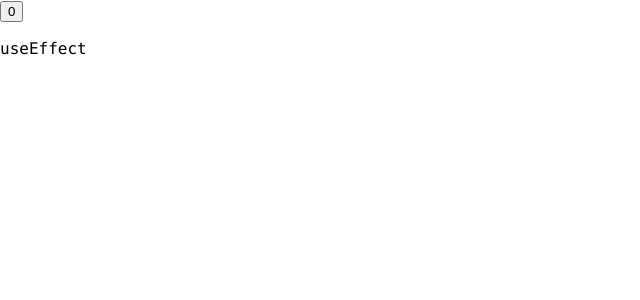
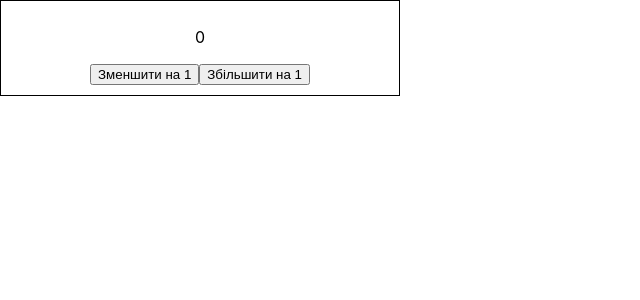
Before and after one commit to skif6623/Counter-on-class, a React (Create React App) app: page / in a window 1280 px wide. Shown: the top 300 px of the page, without its empty margins (0-640 px from the left). Built offline with nearby package versions, Linux system fonts and the light colour scheme.

Commit message:
reviev Counter on useReducer

```diff
--- a/src/App.jsx
+++ b/src/App.jsx
@@ -1,4 +1,3 @@
-// import {Counter} from "./components/Counter/Counter";
 // import {Dropdown} from "./components/Dropdown/Dropdown";
 import shortid from 'shortid';
 import React, { Component } from 'react';
@@ -10,6 +9,7 @@ import { SignupForm } from './components/SignupForm/SignupForm';
 import { ColorPicker } from './components/ColorPicker/ColorPicker';
 import { Clock } from './components/Clock/Clock';
 import { SkipEffect } from './components/SkipEvent/SkipEvent';
+import { Counter } from './components/Counter/Counter';
 const colorPickerOptions = [
   { label: 'red', color: '#F44336' },
   { label: 'green', color: '#4CAF50' },
@@ -82,7 +82,7 @@ export class App extends Component {
   };
 
   render() {
-    const { todos, filter } = this.state;
+    const { todos, filter, value } = this.state;
 
     const completeTodos = todos.reduce(
       (total, todo) => (todo.completed ? total + 1 : total),
@@ -91,7 +91,8 @@ export class App extends Component {
 
     return (
       <>
-        <SkipEffect />
+        <Counter />
+        {/* <SkipEffect /> */}
         {/* <Clock /> */}
         {/* <SignupForm /> */}
         {/* <ColorPicker options={colorPickerOptions} /> */}
--- a/src/components/Counter/Controls.jsx
+++ b/src/components/Counter/Controls.jsx
@@ -1,6 +1,6 @@
-import {Button} from "./Button";
+import { Button } from './Button';
 
-export function Controls({onInc, onDec}) {
+export function Controls({ onInc, onDec }) {
   return (
     <div className="Counter__controls">
       <Button action={onDec}>Зменшити на 1</Button>
--- a/src/components/Counter/Counter.jsx
+++ b/src/components/Counter/Counter.jsx
@@ -1,34 +1,37 @@
-import React, {Component} from "react";
-import "./Counter.css";
-import {Controls} from "./Controls";
-import {Value} from "./Value";
+import { useState, useReducer } from 'react';
+import './Counter.css';
 
-export class Counter extends Component {
-	state = {
-		value: this.props.startedValue,
-	};
+function countReducer(state, actions) {
+  switch (actions.type) {
+    case 'increment':
+      return state + actions.payload;
 
-	handleIncrement = e => {
-		this.setState(currState => {
-			return {
-				value: currState.value + 1,
-			};
-		});
-	};
+    case 'decrement':
+      return state - actions.payload;
 
-	handleDecrement = e => {
-		this.setState(currState => {
-			return {
-				value: currState.value - 1,
-			};
-		});
-	};
-	render() {
-		return (
-			<div className="Counter">
-				<Value value={this.state.value} />
-				<Controls onInc={this.handleIncrement} onDec={this.handleDecrement} />
-			</div>
-		);
-	}
+    default:
+      return state;
+  }
 }
+
+export function Counter() {
+  const [count, dispatch] = useReducer(countReducer, 0);
+
+  return (
+    <div className="Counter">
+      <p>{count}</p>
+      <button
+        type="button"
+        onClick={() => dispatch({ type: 'decrement', payload: 1 })}
+      >
+        Зменшити на 1
+      </button>
+      <button
+        type="button"
+        onClick={() => dispatch({ type: 'increment', payload: 1 })}
+      >
+        Збільшити на 1
+      </button>
+    </div>
+  );
+}
--- a/src/components/SkipEvent/SkipEvent.jsx
+++ b/src/components/SkipEvent/SkipEvent.jsx
@@ -5,13 +5,13 @@ export function SkipEffect() {
   const isFirstRender = useRef(true);
 
   useEffect(() => {
-    if (isFirstRender.current) {
-      console.log(isFirstRender.current);
+    if (isFirstRender.current === true) {
+      // console.log(isFirstRender.current);
       isFirstRender.current = false;
       return;
     }
     console.log(`Виконується useEffect - ${Date.now()}`);
-  });
+  }, [count]);
 
   return (
     <div>
```
Lines whose indentation alone changed are shown as unchanged.
